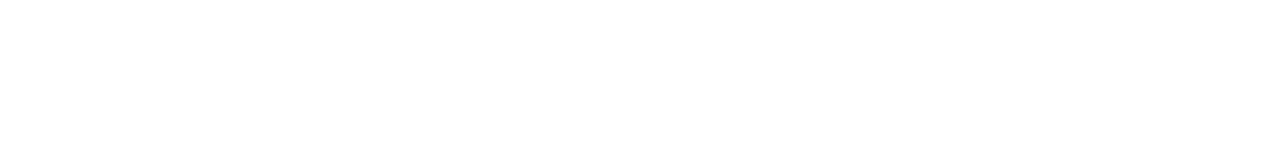
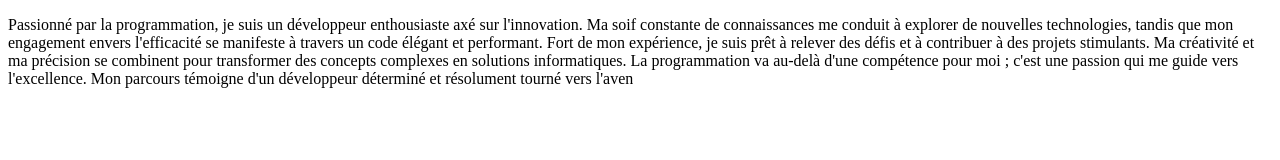
Before and after one commit to aldokpanou/git-mon-cv, a plain HTML site: page index.html in a window 1280 px wide. Drawn offline with Linux system fonts and the light colour scheme.

Commit message:
mise en place de la section description

```diff
--- a/index.html
+++ b/index.html
@@ -9,6 +9,16 @@
 </head>
 
 <body>
+    <section class="description">
+        <p>Passionné par la programmation, je suis un développeur enthousiaste axé sur l'innovation. Ma soif constante de
+            connaissances me conduit à explorer de nouvelles technologies, tandis que mon engagement envers l'efficacité se
+            manifeste à travers un code élégant et performant. Fort de mon expérience, je suis prêt à relever des défis et à
+            contribuer à des projets stimulants. Ma créativité et ma précision se combinent pour transformer des concepts
+            complexes
+            en solutions informatiques. La programmation va au-delà d'une compétence pour moi ; c'est une passion qui me
+            guide vers
+            l'excellence. Mon parcours témoigne d'un développeur déterminé et résolument tourné vers l'aven</p>
+    </section>
 
 </body>
 
```
